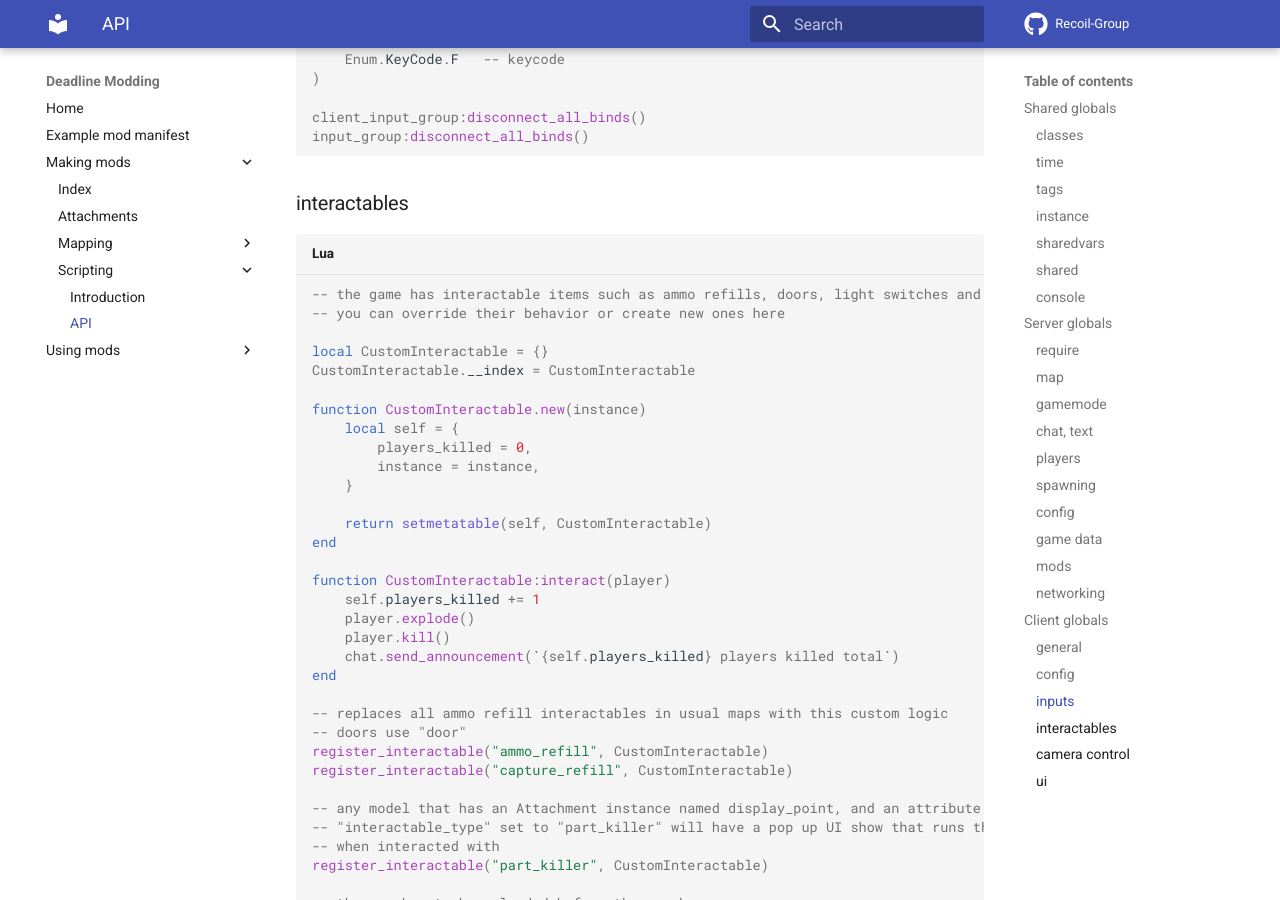
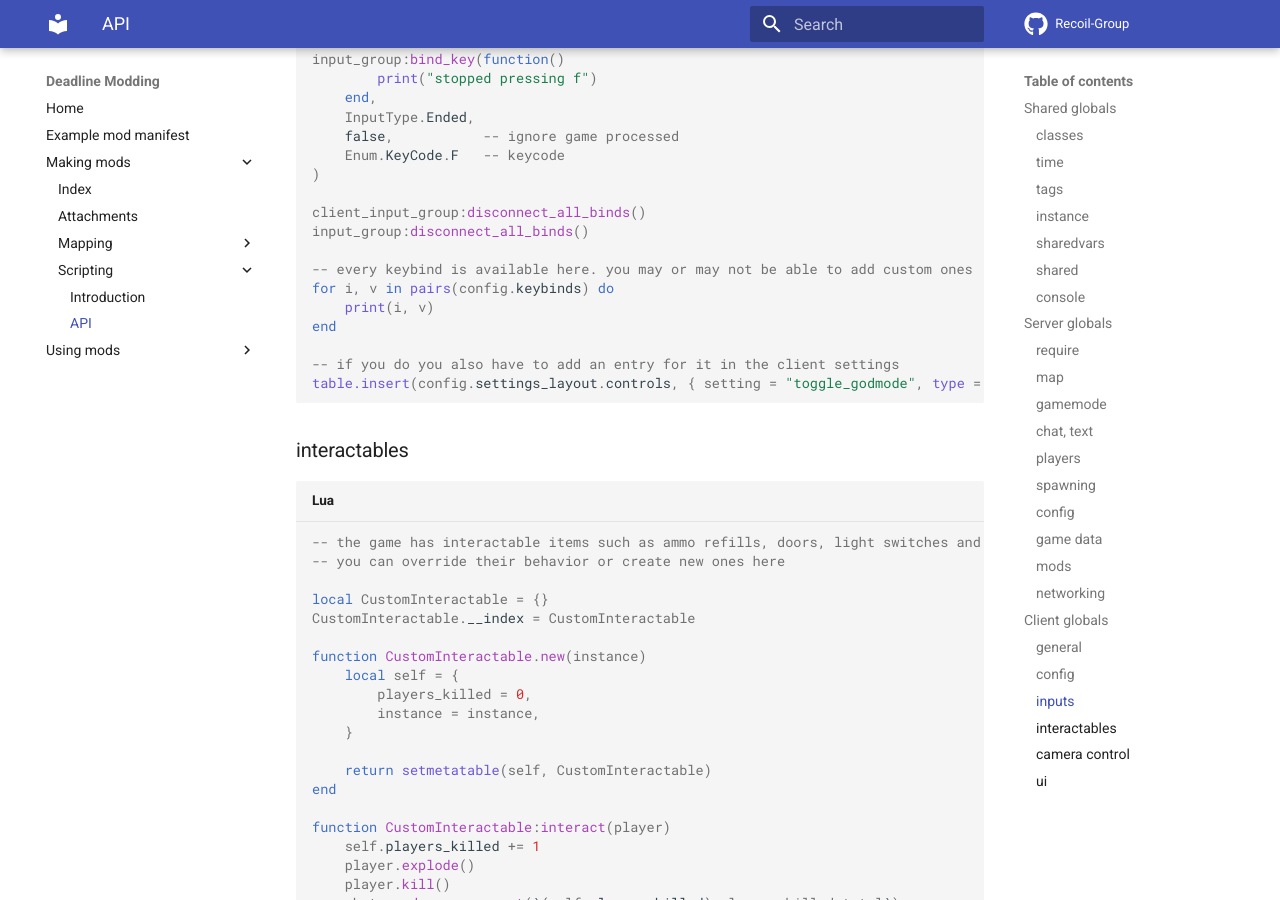
Before and after one commit to recoil-group/deadline-insitux-core-scripts, an MkDocs documentation site: the page built from docs/making-mods/scripting/api.md, in a window 1280 px wide and 900 px high, scrolled down 10526 px. Built offline with MkDocs 1.6.1 and Material for MkDocs 9.7.7, drawn with Linux system fonts in a browser that asks for light colours; some of the changed text lies outside the part shown.

````diff
--- a/docs/making-mods/scripting/api.md
+++ b/docs/making-mods/scripting/api.md
@@ -262,7 +267,7 @@ time.heartbeat("check_killbox", function()
 	end
 end)
 
-local player = players.get("MyName")
+local player = players.get("MyName") or players.get_by_userid(1000)
 
 -- functions:
 player.kill()
@@ -525,6 +530,14 @@ input_group:bind_key(function()
 
 client_input_group:disconnect_all_binds()
 input_group:disconnect_all_binds()
+
+-- every keybind is available here. you may or may not be able to add custom ones
+for i, v in pairs(config.keybinds) do
+	print(i, v)
+end
+
+-- if you do you also have to add an entry for it in the client settings
+table.insert(config.settings_layout.controls, { setting = "toggle_godmode", type = "setting" })
 ```
 
 ### interactables
````
Also changed, not shown: other parts of docs/making-mods/scripting/api.md (+6 -1 lines).
